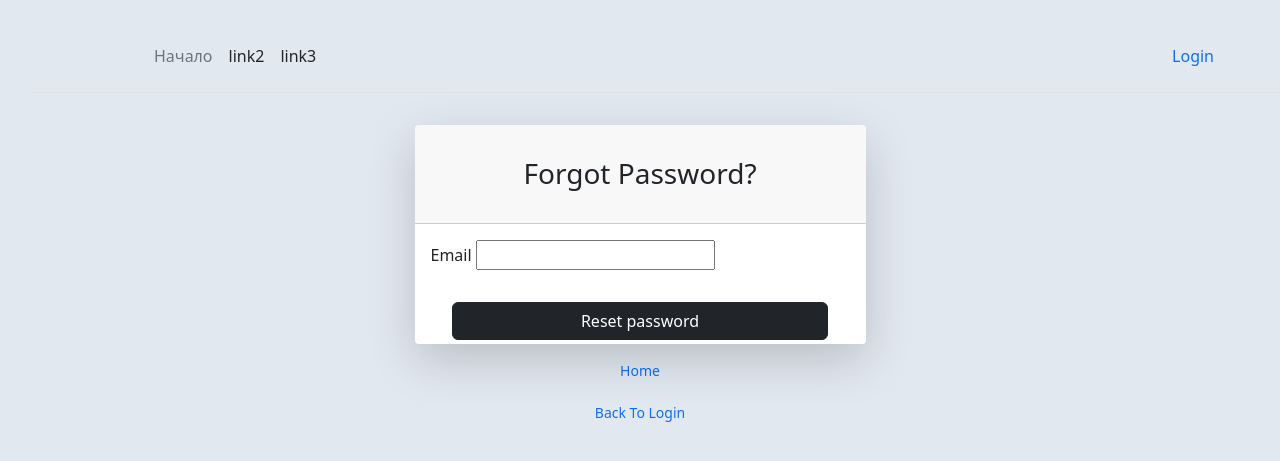
After one commit to zhekan4ik2001/sportcomplex, a Django app: page /password_reset/ in a window 1280 px wide. The commit adds this page. Shown: the top 461 px of the page. Run offline with Django 4.2, Linux system fonts and the light colour scheme; some libraries are stand-ins or nearby versions.

Commit message:
swap some built-in forms to custom ones
User login and password reset forms became custom. Also project structure was changed.

```diff
--- a/SportComplex/urls.py
+++ b/SportComplex/urls.py
@@ -19,13 +19,13 @@ from django.urls import path, include, re_path
 from django.conf.urls.i18n import i18n_patterns
 
 urlpatterns = [
-    re_path('', include('application.urls')),
-    re_path(r'accounts/', include('django.contrib.auth.urls')),
+    re_path(r'^', include('application.urls')),
+    #re_path(r'accounts/', include('django.contrib.auth.urls')),
 ]
 
 urlpatterns += i18n_patterns(
     re_path(r'^admin/', admin.site.urls),
-    re_path(r'accounts/', include('django.contrib.auth.urls')),
+    #re_path(r'accounts/', include('django.contrib.auth.urls')),
     # If no prefix is given, use the default language
     prefix_default_language=False
 )
--- /dev/null
+++ b/application/forms.py
@@ -0,0 +1,133 @@
+from django import forms
+from django.utils.translation import gettext_lazy as _
+from django.core.exceptions import ValidationError
+from django.core.validators import validate_email
+from django.contrib.auth.forms import AuthenticationForm, UsernameField, PasswordResetForm, _unicode_ci_compare
+from django.utils.encoding import force_bytes
+from django.utils.http import urlsafe_base64_encode
+from django.contrib.sites.shortcuts import get_current_site
+from django.contrib.auth.tokens import default_token_generator
+from django.template import loader
+from django.core.mail import EmailMultiAlternatives
+from .models import CustomUser
+
+class CustomPassResetForm(forms.Form):
+    def __init__(self, *args, **kwargs):
+        super(CustomPassResetForm, self).__init__(*args, **kwargs)
+
+    user_email = forms.EmailField(required=True, label='user_email',
+                            label_suffix=None,
+                            widget=forms.EmailInput(attrs={"autocomplete": "user_email"}),
+                            help_text=_("Enter an email that associated with your account."))
+    def clean_email(self):
+        if (self.user_email.is_valid()):
+            return self.cleaned_data.get('user_email')
+        else:
+            raise ValidationError(_('E-mail is incorrect! Check format.'))
+
+    def send_mail(
+        self,
+        subject_template_name,
+        email_template_name,
+        context,
+        from_email,
+        to_email,
+        html_email_template_name=None,
+    ):
+        """
+        Send a django.core.mail.EmailMultiAlternatives to `to_email`.
+        """
+        subject = loader.render_to_string(subject_template_name, context)
+        # Email subject *must not* contain newlines
+        subject = "".join(subject.splitlines())
+        body = loader.render_to_string(email_template_name, context)
+
+        email_message = EmailMultiAlternatives(subject, body, from_email, [to_email])
+        if html_email_template_name is not None:
+            html_email = loader.render_to_string(html_email_template_name, context)
+            email_message.attach_alternative(html_email, "text/html")
+
+        email_message.send()
+
+    def get_users(self, email):
+        """Given an email, return matching user(s) who should receive a reset.
+
+        This allows subclasses to more easily customize the default policies
+        that prevent inactive users and users with unusable passwords from
+        resetting their password.
+        """
+        email_field_name = CustomUser.get_email_field_name()
+        print('!!! ' + email_field_name)
+
+        active_users = CustomUser._default_manager.filter(
+            **{
+                "%s__iexact" % email_field_name: email,
+                "is_active": True,
+            }
+        )
+        return (
+            u
+            for u in active_users
+            if u.has_usable_password()
+            and _unicode_ci_compare(email, getattr(u, email_field_name))
+        )
+
+    def save(
+        self,
+        domain_override=None,
+        subject_template_name="registration/password_reset_subject.txt",
+        email_template_name="registration/password_reset_email.html",
+        use_https=False,
+        token_generator=default_token_generator,
+        from_email=None,
+        request=None,
+        html_email_template_name=None,
+        extra_email_context=None,
+    ):
+        """
+        Generate a one-use only link for resetting password and send it to the
+        user.
+        """
+        user_email = self.cleaned_data["user_email"]
+        if not domain_override:
+            current_site = get_current_site(request)
+            site_name = current_site.name
+            domain = current_site.domain
+        else:
+            site_name = domain = domain_override
+        email_field_name = CustomUser.get_email_field_name()
+        for user in self.get_users(user_email):
+            user_email = getattr(user, email_field_name)
+            context = {
+                "user_email": user_email,
+                "domain": domain,
+                "site_name": site_name,
+                "uid": urlsafe_base64_encode(force_bytes(user.pk)),
+                "user": user,
+                "token": token_generator.make_token(user),
+                "protocol": "https" if use_https else "http",
+                **(extra_email_context or {}),
+            }
+            self.send_mail(
+                subject_template_name,
+                email_template_name,
+                context,
+                from_email,
+                user_email,
+                html_email_template_name=html_email_template_name,
+            )
+
+
+class UserLoginForm(AuthenticationForm):
+    def __init__(self, *args, **kwargs):
+        super(UserLoginForm, self).__init__(*args, **kwargs)
+
+    username = UsernameField(widget=forms.TextInput(
+        attrs={'class': 'form-control', 'placeholder': 'username', 'id': 'hello'}))
+    password = forms.CharField(widget=forms.PasswordInput(
+        attrs={
+            'class': 'form-control',
+            'placeholder': '*****',
+            'id': 'hi',
+        }
+))
--- a/application/templates/base_template.html
+++ b/application/templates/base_template.html
@@ -7,7 +7,7 @@
     <title>{% translate 'Sport Complex' %}</title>
     <link href="https://cdn.jsdelivr.net/npm/bootstrap@5.3.2/dist/css/bootstrap.min.css" rel="stylesheet" integrity="sha384-T3c6CoIi6uLrA9TneNEoa7RxnatzjcDSCmG1MXxSR1GAsXEV/Dwwykc2MPK8M2HN" crossorigin="anonymous">
     <script src="https://ajax.googleapis.com/ajax/libs/jquery/1.12.4/jquery.min.js"></script>
-	  <script th:src="@{/js/angular-1.7.5.min.js}" src="../static/js/angular-1.7.5.min.js"></script>
+    <script src="https://ajax.googleapis.com/ajax/libs/angularjs/1.6.9/angular.min.js"></script>
     {% load static %}
     <link rel="stylesheet" href="{% static 'css/style.css' %}" />
 	  <link rel="shortcut icon" type="image/png" href="{% static 'images/favicon.png' %}" >
@@ -36,12 +36,12 @@
                 <ul class="dropdown-menu text-small" aria-labelledby="dropdownUser1">
                   <li><a class="dropdown-item" href="profile">{% translate "Profile" %}</a></li>
                   <li><hr class="dropdown-divider"></li>
-                  <li><a class="dropdown-item" href="{% url 'logout'%}?next={{request.path}}">{% translate "Sign out" %}</a></li>
+                  <li><a class="dropdown-item" href="{% url 'application:logout'%}?next={{request.path}}">{% translate "Sign out" %}</a></li>
                 </ul>
               </div>
               {% else %}
                 <div class="col-md-3 text-end">
-                  <a href="{% url 'login'%}?next={{request.path}}">{% translate "Login" %}</a>
+                  <a href="{% url 'application:login'%}?next={{request.path}}">{% translate "Login" %}</a>
                 </div>
               {% endif %}
             </div>
--- a/templates/registration/login.html
+++ b/application/templates/registration/login.html
@@ -5,7 +5,7 @@
 {% if form.errors %}
   <p>Your username and password didn't match. Please try again.</p>
 {% endif %}
-
+<p>LLLLLLLLLLLDDDDDDDDDDDD</p>
 {% if next %}
   {% if user.is_authenticated %}
     <p>Your account doesn't have access to this page. To proceed,
@@ -15,7 +15,7 @@
   {% endif %}
 {% endif %}
 
-<form method="post" action="{% url 'login' %}">
+<form method="post" action="{% url 'application:login' %}">
 {% csrf_token %}
 <table>
 
@@ -35,6 +35,6 @@
 </form>
 
 {# Assumes you setup the password_reset view in your URLconf #}
-<p><a href="{% url 'password_reset' %}">Lost password?</a></p>
+<p><a href="{% url 'application:password_reset' %}">Lost password?</a></p>
 
 {% endblock %}
--- /dev/null
+++ b/application/templates/registration/password_reset_form.html
@@ -0,0 +1,54 @@
+{% extends "base_template.html" %}
+{% block bodyblock %}
+    <div class="form-content my-3 p-3">
+        <div class="container">
+            <div class="row justify-content-center">
+                <div class="col-lg-5">
+                    <div class="card shadow-lg border-0 rounded-lg mt-0 mb-3">
+                        <div class="card-header justify-content-center">
+                            <div id="error_div"></div>
+                          <h3 class="font-weight-light my-4 text-center">Forgot Password?</h3>
+                        </div>
+                        {% if form.errors %}
+                            <div class="alert alert-danger alert-dismissible" role="alert">
+                                <div id="form_errors">
+                                    {% for key, value in form.errors.items %}
+                                        <strong>{{ value }}</strong>
+                                    {% endfor %}
+                                </div>
+                                <button type="button" class="close" data-dismiss="alert" aria-label="Close">
+                                    <span aria-hidden="true">&times;</span>
+                                </button>
+                            </div>
+                        {% endif %}
+                        <div class="card-body">
+                            <form method="POST">
+                                {% csrf_token %}
+                                {% if form.user_email.errors %} {{ form.user_email.errors }} {% endif %}
+                                    <p>Email
+                                        <input type="email" name="user_email" autocomplete="user_email" required="" id="id_user_email">
+                                    </p>
+                            </div>
+                                <div class="form-row">
+                                  <div class="col-md-10 offset-md-1">
+                                    <div class="form-group mt-0 mb-1">
+                                        <button type="submit" class="col-md-12 btn btn-dark">Reset password
+                                        </button>
+                                    </div>
+                                 </div>
+                               </div>
+                            </form>
+                        </div>
+                        <div class="card-footer text-center">
+                            <div class="small">
+                                <a href="{% url 'application:index' %}">Home</a><br><br>
+                                <a href="{% url 'application:login' %}">Back To Login</a><br>
+                            </div>
+                        </div>
+                    </div>
+                </div>
+            </div>
+        </div>
+
+  </div>
+{% endblock bodyblock %}
--- a/application/urls.py
+++ b/application/urls.py
@@ -2,11 +2,31 @@ from django.urls import re_path
 from . import views
 from django.conf import settings
 from django.conf.urls.static import static
+from .forms import UserLoginForm
+from .views import CustomResetPasswordView
+from django.contrib.auth import views as auth_views
 
 app_name = 'application'
 
 urlpatterns = [
     re_path(r'^$', views.index, name='index'),
-    re_path(r'^buff.html$', views.buff, name='buff'),
     re_path(r'^profile/', views.profile, name='users-profile'),
+    re_path(r'^login/',
+        auth_views.LoginView.as_view(
+            template_name="registration/login.html",
+            authentication_form=UserLoginForm
+            ),
+        name='login'),
+    re_path(r'^password_reset/',
+        CustomResetPasswordView.as_view(),
+        name='password_reset'),
+    re_path(r'^logout/',
+        auth_views.LogoutView.as_view(
+            template_name="registration/logged_out.html"
+            ),
+        name='logout'),
+    re_path(r'^password_reset_done/',
+        auth_views.PasswordResetDoneView.as_view(
+            template_name="registration/password_reset_done.html"
+        ))
 ] + static(settings.MEDIA_URL, document_root=settings.MEDIA_ROOT)
--- a/application/views.py
+++ b/application/views.py
@@ -2,13 +2,30 @@ from django.shortcuts import render
 from django.http import HttpResponse
 from .models import CustomUser
 from django.contrib.auth.decorators import login_required
+from django.contrib.auth.views import PasswordResetView
+from django.contrib.messages.views import SuccessMessageMixin
+from .forms import CustomPassResetForm
 
 def index(request):
-    return render(request, 'sportcomplex/mainpage.html', {})
+    return render(request, 'application/mainpage.html', {})
 
 def buff(request):
-    return render(request, 'sportcomplex/buff.html', {})
+    return render(request, 'application/buff.html', {})
+
+def buff(request):
+    return render(request, 'application/buff.html', {})
 
 @login_required
 def profile(request):
-    return render(request, 'users/profile.html')
+    return render(request, 'application/profile.html')
+
+class CustomResetPasswordView(SuccessMessageMixin, PasswordResetView):
+    form_class = CustomPassResetForm
+    template_name="registration/password_reset_form.html"
+    email_template_name = 'registration/password_reset_email.html'
+    subject_template_name = 'password_reset_subject'
+    success_message = "We've emailed you instructions for setting your password, " \
+                      "if an account exists with the email you entered. You should receive them shortly." \
+                      " If you don't receive an email, " \
+                      "please make sure you've entered the address you registered with, and check your spam folder."
+    success_url = 'password_reset_done'
```
Also changed, not shown: SportComplex/settings.py (+45 -2 lines), application/models.py (+8 -1 lines), templates/registration/password_reset_form.html (deleted, +0 -9 lines), application/templates/application/buff.html (renamed from application/templates/sportcomplex/buff.html), application/templates/application/mainpage.html (renamed from application/templates/sportcomplex/mainpage.html), application/templates/application/profile.html (renamed from application/templates/users/profile.html), application/templates/registration/logged_out.html (renamed from templates/registration/logged_out.html), application/templates/registration/password_reset_complete.html (renamed from templates/registration/password_reset_complete.html), application/templates/registration/password_reset_confirm.html (renamed from templates/registration/password_reset_confirm.html), application/templates/registration/password_reset_done.html (renamed from templates/registration/password_reset_done.html), application/templates/registration/password_reset_email.html (renamed from templates/registration/password_reset_email.html), 1 other file.
